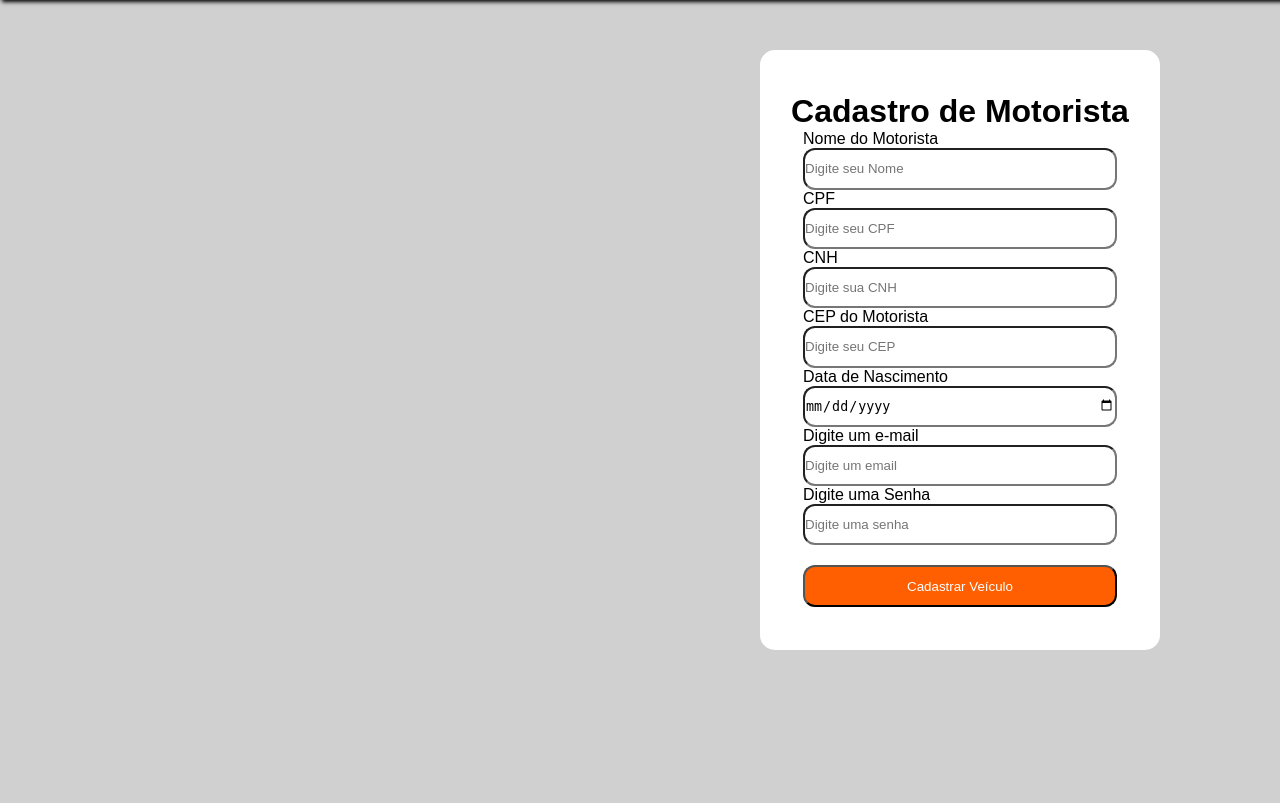
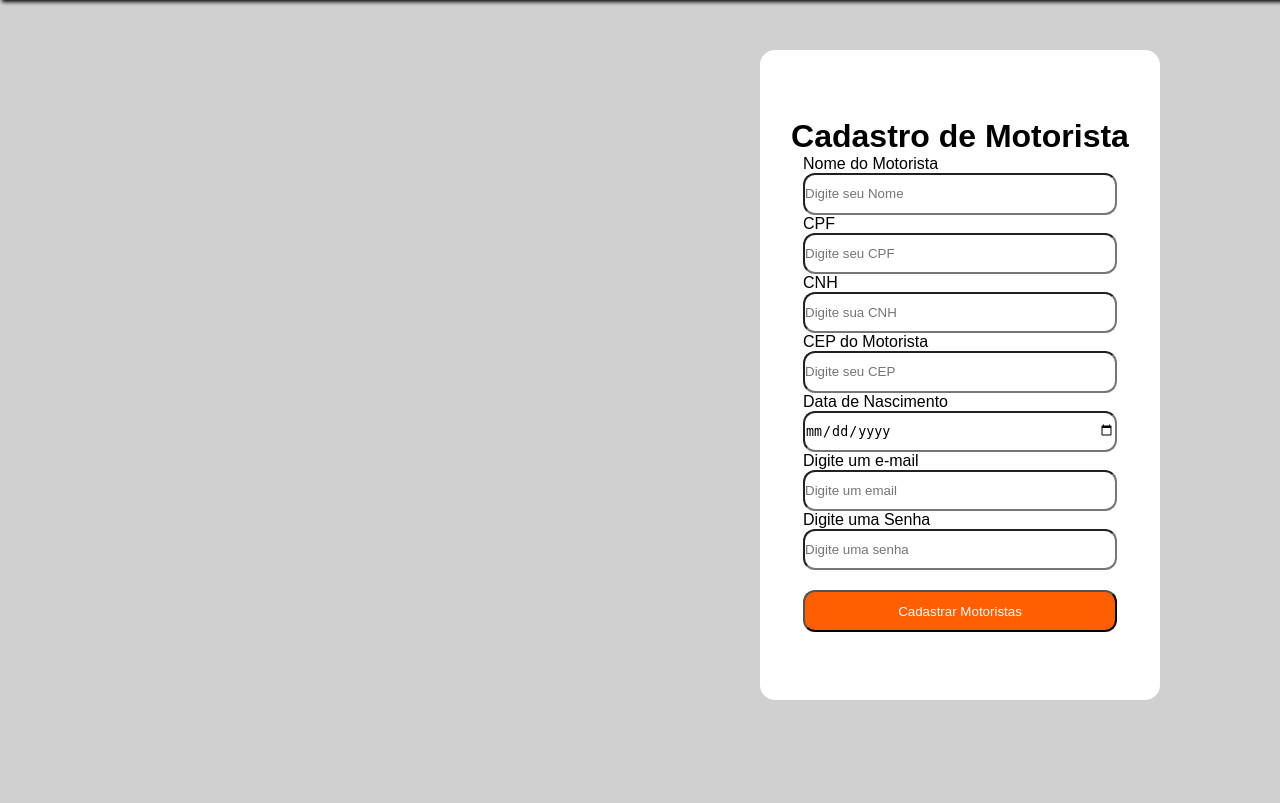
Before and after one commit to Jose2824/Trabalho_2_Bim_DS2, a PHP site: page /crud_motoristas/cad_motor.php in a window 1280 px wide; the page is wider, and only the part inside the window is pictured. Shown: the part 90-893 px from the top of that part. Run offline with PHP 8.4, Linux system fonts and the light colour scheme.

Commit message:
seguindo

```diff
--- /dev/null
+++ b/sistem1/assets/desktop.ini
@@ -0,0 +1,2 @@
+[LocalizedFileNames]
+Captura de tela 2025-06-24 085943.png=@Captura de tela 2025-06-24 085943,0
--- a/sistem1/cadastra.php
+++ b/sistem1/cadastra.php
@@ -6,7 +6,7 @@ if (isset($_POST['email']) && !empty($_POST['email']) && isset($_POST['senha'])
     $email = $_POST["email"];
     $senha = $_POST["senha"];
 
-    // Hashear a senha
+
     $senhaHash = password_hash($senha, PASSWORD_DEFAULT);
 
     $sql = "INSERT INTO usuario (email, senha) VALUES (:email, :senha)";
--- a/sistem1/crud_motoristas/cad_motor.php
+++ b/sistem1/crud_motoristas/cad_motor.php
@@ -56,7 +56,7 @@
             <input type="password" id="senha" name="senha" placeholder="Digite uma senha" required  class= input>
             <br>
             <div class= "button">
-            <input type="submit" value="Cadastrar Veículo" class= "cad">
+            <input type="submit" value="Cadastrar Motoristas" class= "cad">
             </div>
 
         </form>
--- a/sistem1/crud_motoristas/create2.php
+++ b/sistem1/crud_motoristas/create2.php
@@ -12,7 +12,7 @@ $senha = $_POST["senha"];
 
 if (isset($_POST["nome"]) && $nome != "") {
 
-    // Hashear a senha antes de salvar
+
     $senhaHash = password_hash($senha, PASSWORD_DEFAULT);
 
     try {
@@ -25,12 +25,12 @@ if (isset($_POST["nome"]) && $nome != "") {
         $stmt->bindValue(":cep", $cep);
         $stmt->bindValue(":data_nasc", $data_nasc);
         $stmt->bindValue(":email", $email);
-        $stmt->bindValue(":senha", $senhaHash);  // Usar o hash aqui
+        $stmt->bindValue(":senha", $senhaHash);
 
         if ($stmt->execute()) {
             if ($stmt->rowCount() > 0) {
                 echo "Dados cadastrados com sucesso!";
-                // Limpar variáveis
+
                 $id = null;
                 $nome = null;
                 $cpf = null;
--- a/sistem1/crud_motoristas/logar_motoristas.php
+++ b/sistem1/crud_motoristas/logar_motoristas.php
@@ -6,7 +6,7 @@ if (isset($_POST['email']) && !empty($_POST['email']) && isset($_POST['senha'])
     $email = $_POST["email"];
     $senha = $_POST["senha"];
 
-    // Busca o usuário apenas pelo email
+
     $sql = "SELECT * FROM motoristas WHERE email = :email LIMIT 1";
     $resultado = $conexao1->prepare($sql);
     $resultado->bindValue(":email", $email);
@@ -15,7 +15,6 @@ if (isset($_POST['email']) && !empty($_POST['email']) && isset($_POST['senha'])
     if ($resultado->rowCount() > 0) {
         $dado = $resultado->fetch(PDO::FETCH_ASSOC);
 
-        // Usa password_verify para comparar a senha digitada com o hash do banco
         if (password_verify($senha, $dado["senha"])) {
             $_SESSION['id'] = $dado['id'];
             $_SESSION['email'] = $dado['email'];
@@ -23,12 +22,11 @@ if (isset($_POST['email']) && !empty($_POST['email']) && isset($_POST['senha'])
             header('Location: readMotor.php');
             exit();
         } else {
-            // Senha incorreta
             header('Location: login_motor.php?erro=senha');
             exit();
         }
     } else {
-        // Usuário não encontrado
+
         header('Location: login_motor.php?erro=usuario');
         exit();
     }
--- a/sistem1/crud_motoristas/readMotor.php
+++ b/sistem1/crud_motoristas/readMotor.php
@@ -73,7 +73,7 @@ $motoristas = $resultado->fetchall(PDO:: FETCH_ASSOC);
             <input type="password" id="senha" name="senha" placeholder="Digite uma senha" required  class= input>
             <br>
             <div class= "button">
-            <input type="submit" value="Cadastrar Veículo" class= "cad">
+            <input type="submit" value="Cadastrar Motoristas" class= "cad">
             </div>
 
         </form>
--- a/sistem1/formEdit.php
+++ b/sistem1/formEdit.php
@@ -20,7 +20,7 @@ require 'conexao1.php';
                 <a href="index.php">Home</a>
                 <a href="login.php">Login</a>
                 <a href="agendamentos.php">Agendamentos</a>
-                <a href="logout.php">Sair da Conta 🚪</a>
+                <a href="logout.php">Sair🚪</a>
             </div>
         </div>
     </header>
@@ -33,7 +33,7 @@ if (isset($_GET['id'])) {
     $id = $_GET['id'];
 
     try {
-        // Consulta segura com prepared statement
+
         $sql = "SELECT * FROM carros WHERE id = :id";
         $stmt = $conexao1->prepare($sql);
         $stmt->bindParam(':id', $id, PDO::PARAM_INT);
--- a/sistem1/style.css
+++ b/sistem1/style.css
@@ -123,7 +123,7 @@ a:hover{
     align-items: center;
     justify-content: center;
     width: 350px;
-    height: 420px;
+    height: 550px;
     flex-direction: column;
     margin-top: 50px;
     border-radius: 15px;
@@ -260,7 +260,7 @@ button:focus {
     align-items: center;
     justify-content: center;
     width: 400px;
-    height: 600px;
+    height: 650px;
     flex-direction: column;
     margin-top: 50px;
     border-radius: 15px;
```
Also changed, not shown: sistem1/crud_motoristas/editm.php (+4 -4 lines), sistem1/edit.php (+4 -4 lines), sistem1/index.php (+17 -5 lines), sistem1/logar.php (+3 -4 lines), sistem1/assets/footer.png (added).
